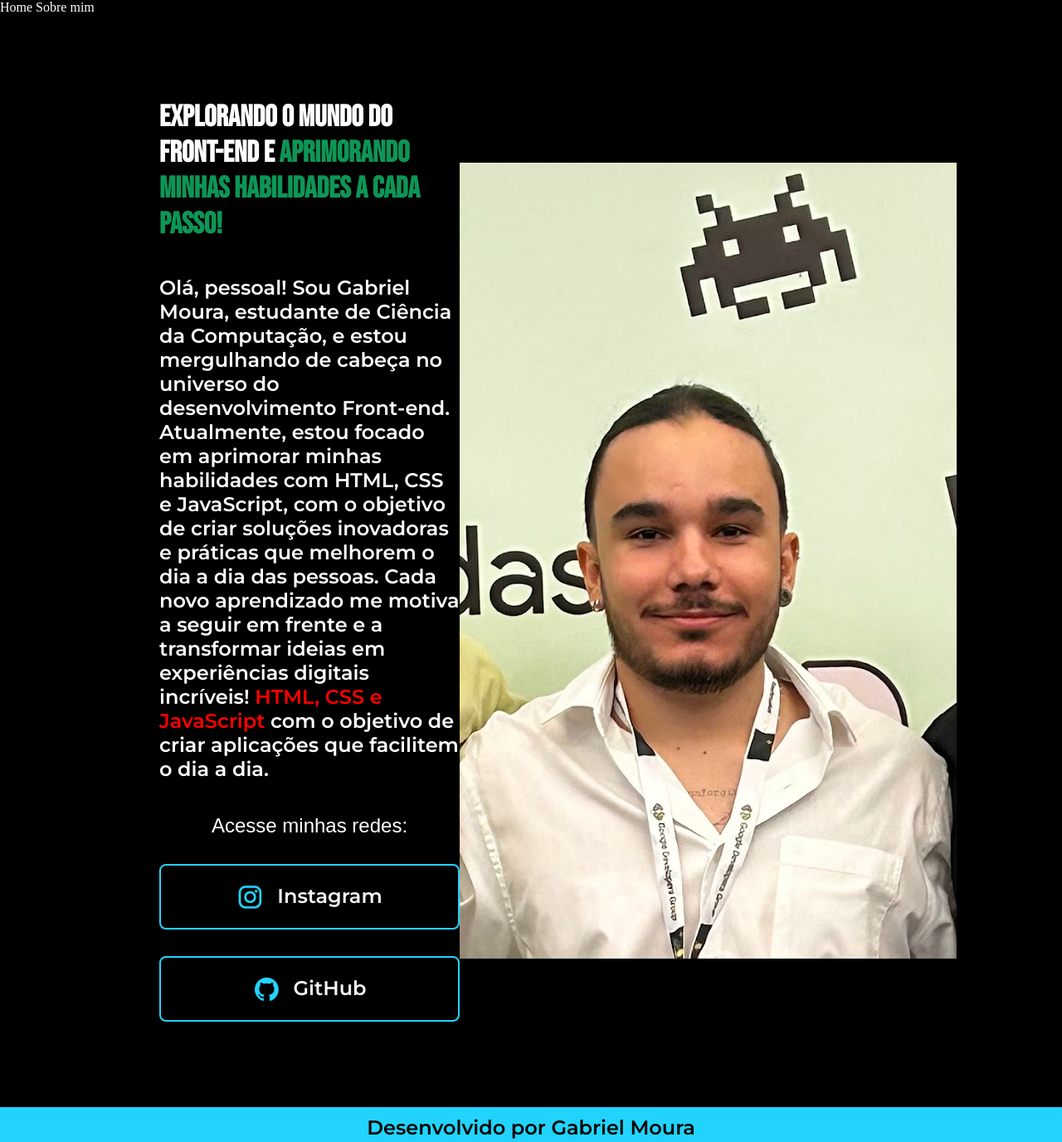
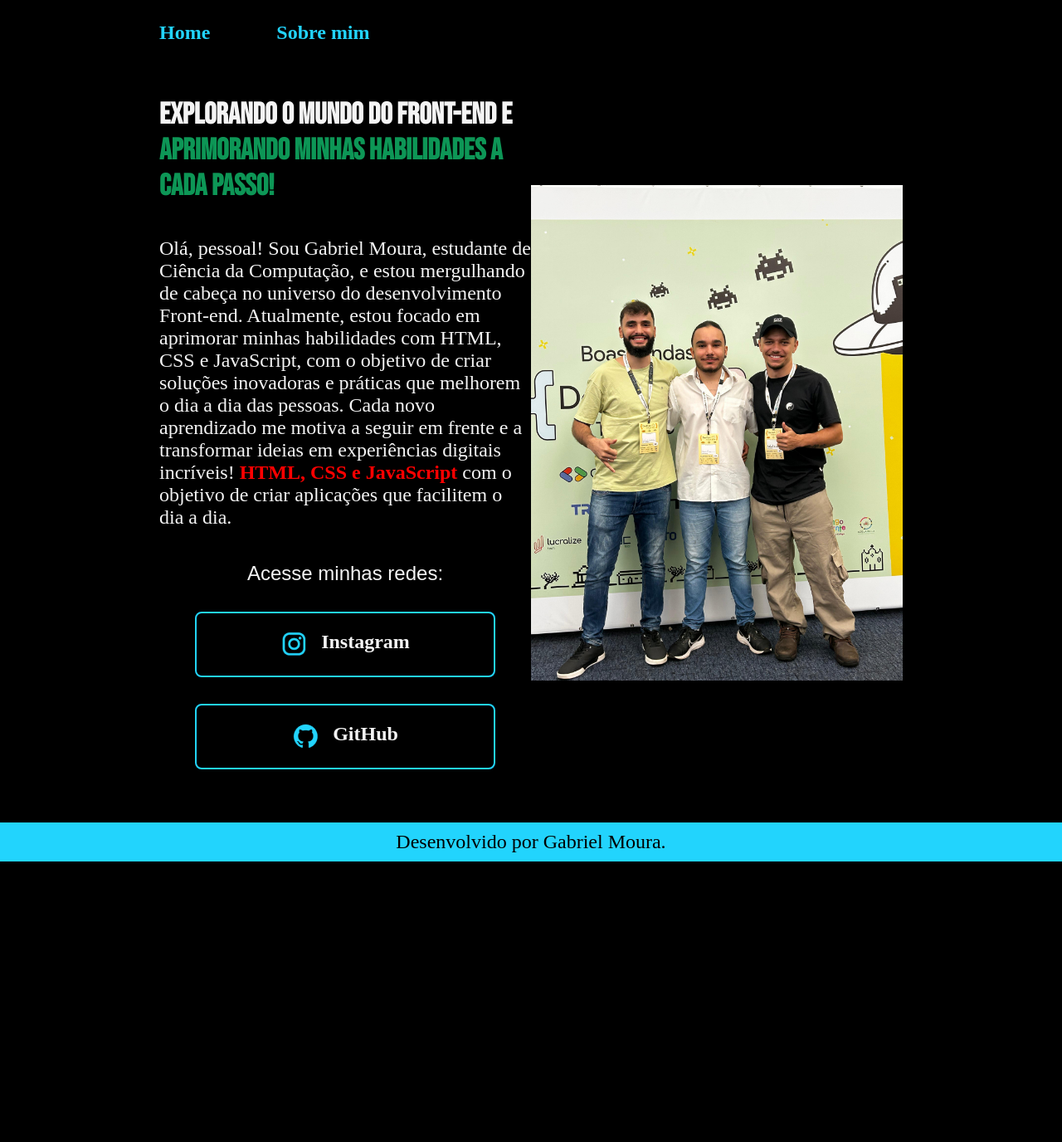
Before and after one commit to Halwyr/Modelo-Site-Apresentativo, a plain HTML site: page index.html in a window 1280 px wide. Shown: the whole page at 83% size. After the commit the page ends 1038 px from the top, so only its background shows below. Drawn offline with Linux system fonts and the light colour scheme.

Commit message:
Adição de Melhorias

```diff
--- a/css/style.css
+++ b/css/style.css
@@ -1,6 +1,17 @@
 /* FONTE IMPORTADA DO SITE GOOGLE FONTS */
 @import url('https://fonts.googleapis.com/css2?family=Bebas+Neue&display=swap');
 @import url('https://fonts.googleapis.com/css2?family=Bebas+Neue&family=Montserrat:ital,wght@0,600;1,600&display=swap');
+
+/* VARIÁVEL PARA AS CORES AZUL/PRETA/BRANCA E FONTES */
+:root{
+
+    --cor-principal: #22D4FD;
+    --cor-textos: #F4F4F4;
+    --cor-secundaria: #000000;
+    --font-principal: 'Montserrast' sans-serif;
+    --font-secundaria: "Bebas Neue", serif;
+    --font-terciaria: 'Krona One', sans-serif;
+}
 
 * {
 
@@ -13,9 +24,32 @@ body {
 
     /*  height: 100vh; 100% DO NAVEGADOR - VIEWPORT */
     box-sizing: border-box; /* AJUSTA ELEMENTO FILHO AO TAMANHO DO ELEMENTO PAI */
-    color: white;
-    background-color: black;
+    color: var(--cor-textos);
+    background-color: var(--cor-secundaria);
 
+}
+
+/* CSS PARA CABEÇALHO */
+.header__info {
+
+    padding: 2% 0% 0% 15%;
+}
+
+/* CSS PARA DISTANCIAR CABEÇALHOS */
+.header__menu {
+
+    display: flex;
+    gap:80px;
+}
+
+/* CSS PARA CABEÇALHOS SUPERIORES */
+.header__linked__menu {
+
+    font-family: var(--font-principal);
+    font-size: 24px;
+    font-weight: 600;
+    color: var(--cor-principal);
+    text-decoration: none; /* RETIRA A DECORAÇÃO DO TEXTO */
 }
 
 /* CSS DA CLASS FEATURED__TITLE */
@@ -35,7 +69,7 @@ body {
     display: flex; /* UTILIZADO PARA ORDERNAR OS ELEMENTOS EM LINHA */
     align-items: center; /* CENTRALIZA OS ITENS (CONTEÚDO) */
     justify-content: space-between; /* ESPAÇAMENTO ENTRE OS ELEMENTOS */
-    padding: 8% 15%; /* MARGEM - PRIMEIRO VALOR VERTICAL - SEGUNDO VALOR HORIZONTAL */
+    padding: 5% 15%; /* MARGEM - PRIMEIRO VALOR VERTICAL - SEGUNDO VALOR HORIZONTAL */
 }
 
 .pag__content {
@@ -50,13 +84,13 @@ body {
 .pag__title {
 
     font-size: 36px;
-    font-family: "Bebas Neue", serif;
+    font-family: var(--font-secundaria);
 }
 
 .pag__text {
 
     font-size: 24px;
-    font-family: "Montserrat", sans-serif;
+    font-family: var(--font-principal);
 }
 
 .pag__links {
@@ -68,10 +102,10 @@ body {
     gap: 32px; /* ESPAÇAMENTO ENTRE ITENS */
 }
 
-.links__link {
+.social__links {
 
-    color: #F6F6F6;
-    border: 2px solid #22D4FD; /* ADICIONA UMA BORDA COM EXPESSURA */
+    color: var(--cor-textos);
+    border: 2px solid var(--cor-principal); /* ADICIONA UMA BORDA COM EXPESSURA */
     width: 358px;
     text-align: center; /* ALINHAR TEXTO */
     border-radius: 8px; /* DEFINE O ESTILO DAS BORDAS */
@@ -79,33 +113,40 @@ body {
     font-weight: 600;
     padding: 21.5px 0; /* ESPAÇAMENTO - PRIMEIRO VALOR VERTICAL - SEGUNDO VALOR HORIZONTAL */
     text-decoration: none; /* SEM DECORAÇÃO NO TEXTO */
-    font-family: "Montserrat", sans-serif;
+    font-family: var(--font-principal);
     display: flex;
     justify-content: center;
     gap: 16px;
 }
 
-.title__links__link {
+.title__social__link {
 
-    font-family: 'Krona One', sans-serif;
+    font-family: var(--font-terciaria);
     font-weight: 400;
     font-size: 24px;
 }
 
 /* ESTILO AO PASSAR O PONTEIRO POR CIMA */
-.links__link:hover{
+.social__links:hover{
 
     background-color: rgb(29, 52, 122);
 }
 
-.rodape{
+/* CSS PARA O RODAPÉ DA PÁGINA */
+.baseboard{
 
     padding: 24px;
     text-align: center;
     font-size: 24px;
-    font-family: 'Montserrat', sans-serif;
+    font-family: var(--font-principal);
     font-weight: 400;
-    background-color: #22D4FD;
-    color: rgb(0, 0, 0);
+    background-color: var(--cor-principal);
+    color: var(--cor-secundaria);
     padding: 10px;
 }
+
+.profile {
+
+    width: 50%;
+    height: 50%;
+}
--- a/index.html
+++ b/index.html
@@ -10,11 +10,11 @@
 
 <body>
 
-    <header class="cabecalho">
+    <header class="header__info">
 
-        <nav class="cabecalho__menu">
-            <a class="cabecalho__menu__link">Home</a>
-            <a class="cabecalho__menu__link">Sobre mim</a>
+        <nav class="header__menu">
+            <a href="index.html" class="header__linked__menu">Home</a>
+            <a href="about.html" class="header__linked__menu">Sobre mim</a>
         </nav>
 
     </header>
@@ -35,19 +35,19 @@
             </p>
 
             <div class="pag__links">
-                <h2 class="title__links__link"> Acesse minhas redes:</h2>
-                <a class="links__link" href="https://instagram.com/gabriell_m0ura">
+                <h2 class="title__social__link"> Acesse minhas redes:</h2>
+                <a class="social__links" href="https://instagram.com/gabriell_m0ura">
                     <img src="./assets/instagram.png">Instagram</a>
-                <a class="links__link" href="https://github.com/Halwyr">
+                <a class="social__links" href="https://github.com/Halwyr">
                     <img src="./assets/github.png">GitHub</a>
             </div>
         </section>
-        <img calss="profile" src="/assets/gabriel.jpg" alt="Gato Programando">
+        <img class="profile" src="/assets/evento.jpg" alt="Gabriel Moura">
 
     </main>
 
-    <footer class="rodape">
-        <p> Desenvolvido por Gabriel Moura </p>
+    <footer class="baseboard">
+        <p> Desenvolvido por Gabriel Moura.</p>
     </footer>
 
 </body>
```
Also changed, not shown: about.html (added, +44 -0 lines), assets/evento.jpg (added), css/about.css (added).
